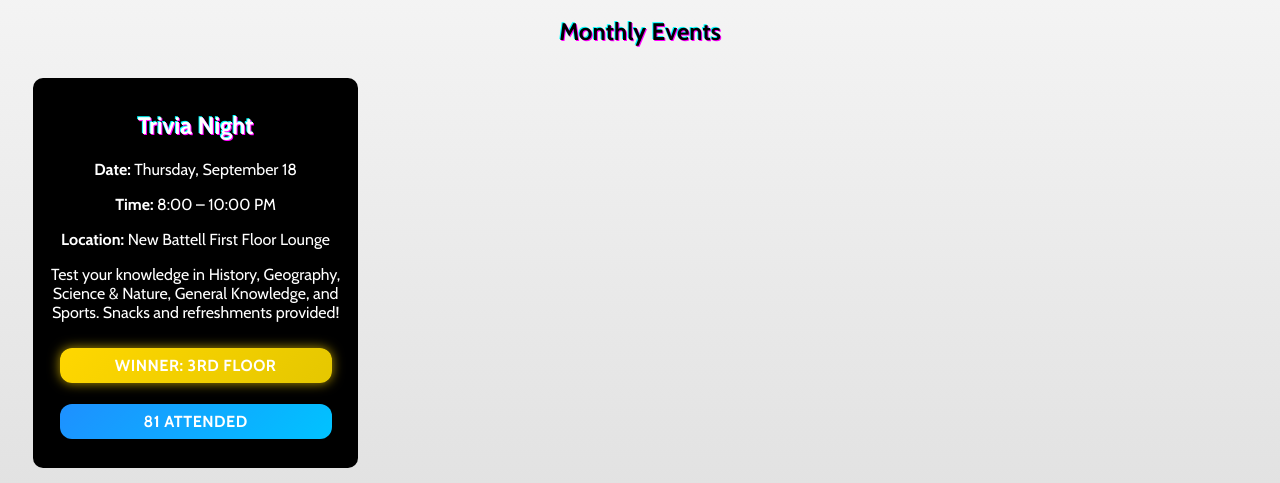
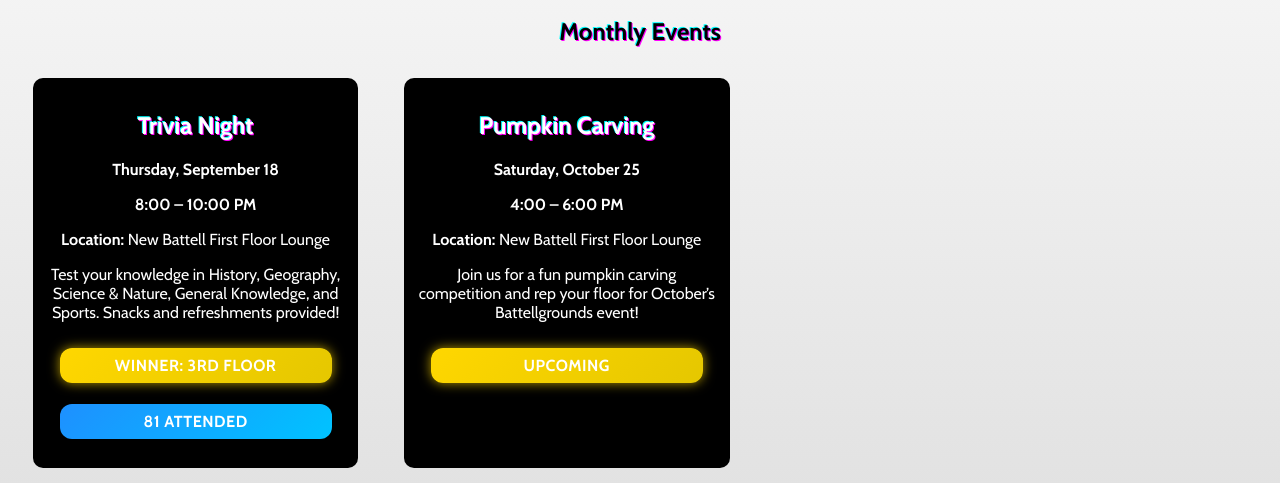
Before and after one commit to SEBAS0078/Battellgrounds, a website with bundled scripts: page index.html in a window 1280 px wide. Shown: the part 317-800 px from the top of the page. Built offline with nearby package versions, Linux system fonts and the light colour scheme.

Commit message:
added Otobers event and added a functionality to show which events are upcoming and which are past

```diff
--- a/events.js
+++ b/events.js
@@ -7,8 +7,19 @@ const events =  ` [
     "location": "New Battell First Floor Lounge",
     "description": "Test your knowledge in History, Geography, Science & Nature, General Knowledge, and Sports. Snacks and refreshments provided!",
     "attendance": 81,
-    "winner": "3rd floor"
-  }
+    "winner": "3rd floor",
+    "status": "past"
+  },
+  {
+  "title": "Pumpkin Carving",
+  "date": "Saturday, October 25",
+  "time": "4:00 – 6:00 PM",
+  "location": "New Battell First Floor Lounge",
+  "description": "Join us for a fun pumpkin carving competition and rep your floor for October’s Battellgrounds event!",
+  "attendance": 0,
+  "winner": "NA",
+  "status": "upcoming"
+}
 ]
 `
 const template = `
--- a/index.js
+++ b/index.js
@@ -13,18 +13,30 @@ const eventContainer = document.getElementById("events-container");
 // create a function that adds all data from the games array to the page
 function addEventsToPage(events) {
     for (let event of events) {
-        let eventCard = document.createElement("div"); // create a new div element, which will become the game card
-        eventCard.classList.add("event-card"); // add the class game-card to the list
+        let eventCard = document.createElement("div");
+        eventCard.classList.add("event-card");
+
+        // Conditionally render winner and attendance
+        let extraInfo = "";
+        if (event.status === "past") {
+            extraInfo = `
+                <p class="winning-floor"><strong>Winner:</strong> ${event.winner}</p>
+                <p class="attendees">${event.attendance} attended</p>
+            `;
+        }
+        else{
+            extraInfo = ` <p class="winning-floor"><strong></strong> ${event.status}</p>`
+        }
 
         eventCard.innerHTML = `
             <h2 class="event-title">${event.title}</h2>
-            <p><strong>Date:</strong> ${event.date}</p>
-            <p><strong>Time:</strong> ${event.time}</p>
+            <p><strong> ${event.date}</p></strong>
+            <p><strong> ${event.time}</p></strong>
             <p><strong>Location:</strong> ${event.location}</p>
             <p>${event.description}</p>
-            <p class = "winning-floor"> Winner: ${event.winner}</p>
-            <p class ="attendees"> ${event.attendance} attended </p>
+            ${extraInfo}
         `;
+
         eventContainer.appendChild(eventCard);
     }
 }
--- a/style.css
+++ b/style.css
@@ -251,3 +251,9 @@ button:hover {
   text-transform: uppercase;
   width: 80%
 }
+
+ul {
+  list-style-type: none;
+  padding: 0;
+  margin: 0;
+}
```
